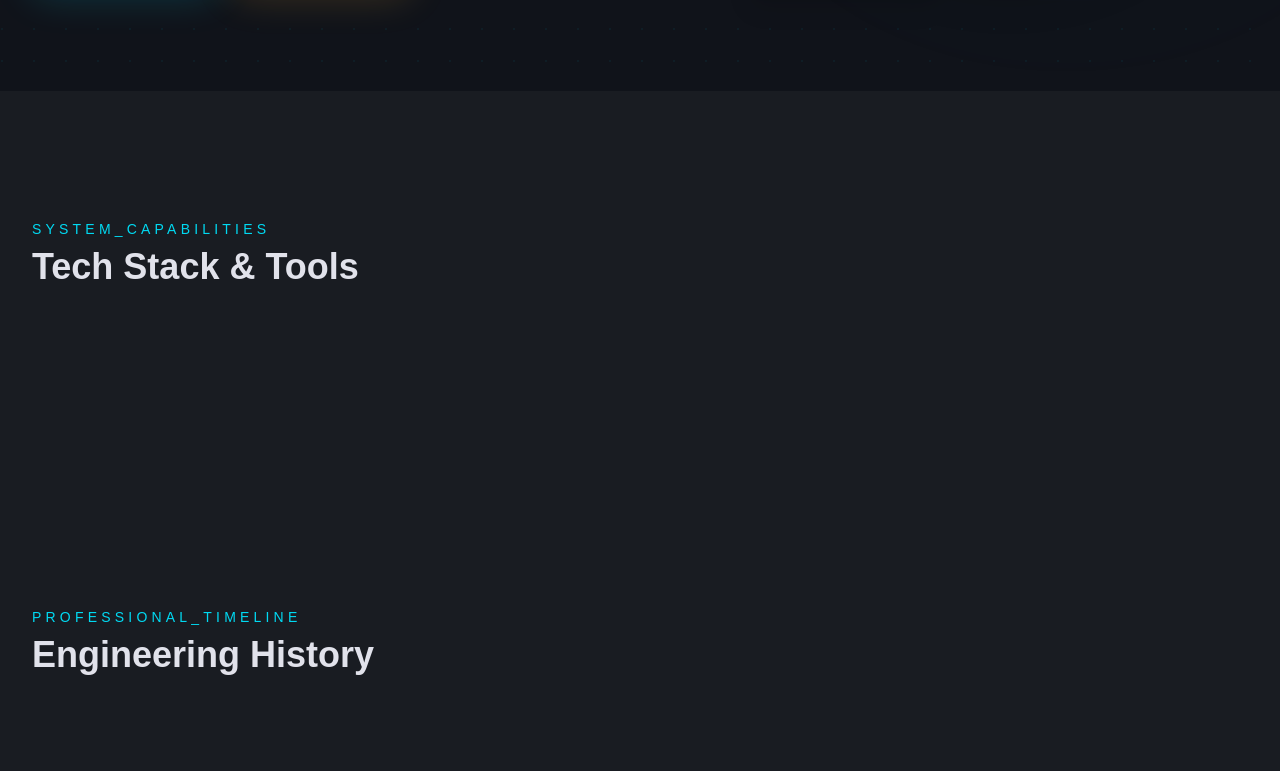
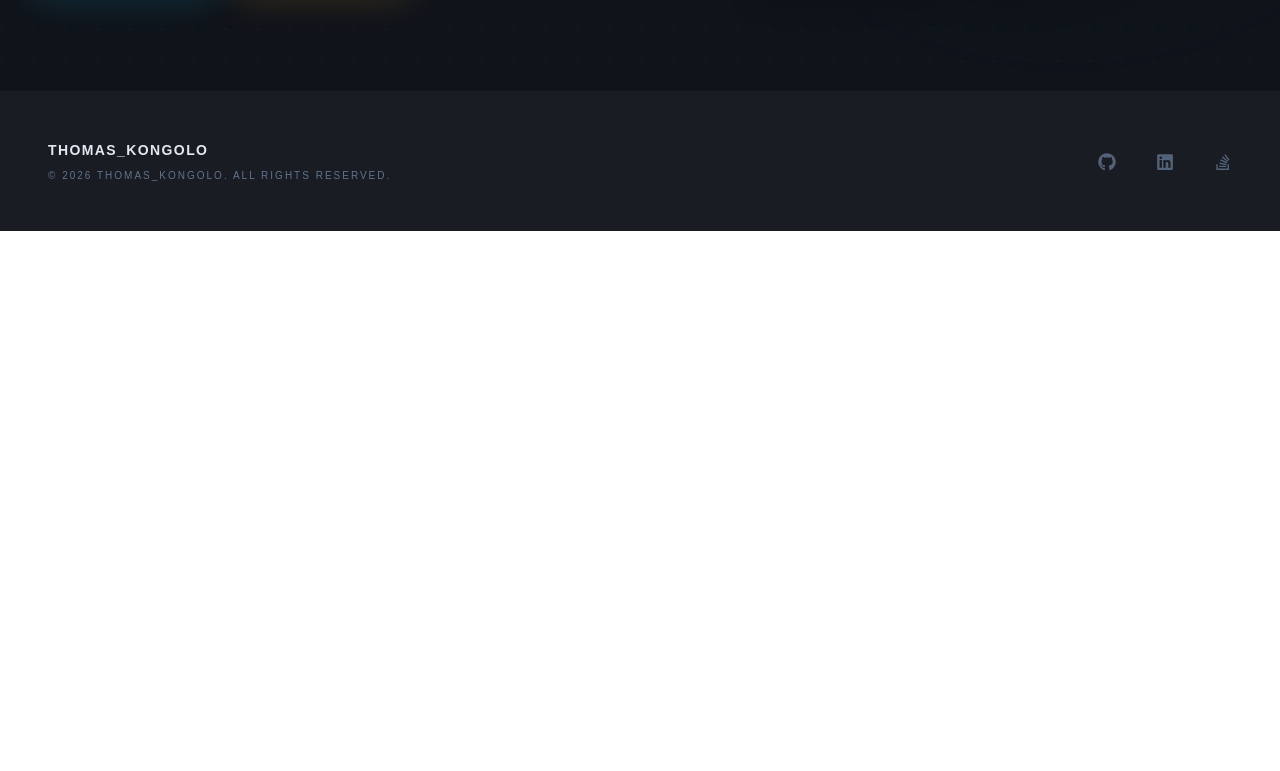
Before and after one commit to tkongolo/tkongolo.github.io, a React (Vite) app: page / in a window 1280 px wide. Shown: the part 709-1480 px from the top of the page. After the commit the page ends 940 px from the top, so only its background shows below. Built offline with nearby package versions, Linux system fonts and the light colour scheme.

Commit message:
deployment addition

```diff
--- a/src/components/layouts/section.layout.tsx
+++ b/src/components/layouts/section.layout.tsx
@@ -1,7 +1,7 @@
 import { useTranslation } from "react-i18next";
 import AboutSection from "../sections/hero.section.tsx";
-import SkillSection from "../sections/skills.section.tsx";
-import ExperienceSection from "../sections/experience.section.tsx";
+//import SkillSection from "../sections/skills.section.tsx";
+//import ExperienceSection from "../sections/experience.section.tsx";
 
 export function SectionLayout({ provider,sectionContent,
     linkButtons,images }:
@@ -24,10 +24,10 @@ export function SectionLayout({ provider,sectionContent,
         switch (provider) {
             case 'about':
                 return <AboutSection section={sectionContent} linkButtonInfo={linkButtons} imageInfo={images} />;
-            case 'skills':
-                return <SkillSection section={sectionContent} />
-            case 'experience':
-                return <ExperienceSection section={sectionContent} />
+            // case 'skills':
+            //     return <SkillSection section={sectionContent} />
+            // case 'experience':
+            //     return <ExperienceSection section={sectionContent} />
 
             default:
                 return null;
--- a/src/components/sections/experience.section.tsx
+++ b/src/components/sections/experience.section.tsx
@@ -1,34 +1,34 @@
-import type { SectionProps } from "../../models/models.ts";
-import { Badge } from "../ui/badge";
-import { SectionIntro } from "./shared";
+//import type { SectionProps } from "../../models/models.ts";
+//import { Badge } from "../ui/badge";
+//import { SectionIntro } from "./shared";
 
-export default function ExperienceSection({
-  section,
-  linkButtonInfo = [],
-  imageInfo = [],
-}: SectionProps) {
-  const content = section || null;
+// export default function ExperienceSection({
+//   section,
+//   linkButtonInfo = [],
+//   imageInfo = [],
+// }: SectionProps) {
+//   const content = section || null;
 
-  return (
-    <div className="py-32 bg-[#10131a] scroll-mt-20">
-      {
-        content && (
-          <div className="max-w-7xl mx-auto px-8">
-            <div className="flex flex-col md:flex-row justify-between items-end mb-16 gap-6">
-              <div className="max-w-2xl">
-                <SectionIntro
-                  accent="tertiary"
-                  eyebrow={content['']}
-                  title={content['']}
-                />
-              </div>
-            </div>
-          </div>
-        )
-      }
-    </div>
-  )
-}
+//   return (
+//     <div className="py-32 bg-[#10131a] scroll-mt-20">
+//       {
+//         content && (
+//           <div className="max-w-7xl mx-auto px-8">
+//             <div className="flex flex-col md:flex-row justify-between items-end mb-16 gap-6">
+//               <div className="max-w-2xl">
+//                 <SectionIntro
+//                   accent="tertiary"
+//                   eyebrow={content['']}
+//                   title={content['']}
+//                 />
+//               </div>
+//             </div>
+//           </div>
+//         )
+//       }
+//     </div>
+//   )
+// }
 
 // export function ExperienceSection({ t }: { t: (key: string) => string }) {
 //   const items = [
--- a/src/components/sections/foundation.section.tsx
+++ b/src/components/sections/foundation.section.tsx
@@ -1,21 +1,21 @@
-import type { SectionProps } from "../../models/models.ts";
+//import type { SectionProps } from "../../models/models.ts";
 
-export default function FoundationSection({
-  section,
-  linkButtonInfo = [],
-  imageInfo = [],
-}: SectionProps) {
-    const content = section || null;
+// export default function FoundationSection({
+//   section,
+//   linkButtonInfo = [],
+//   imageInfo = [],
+// }: SectionProps) {
+//     const content = section || null;
 
-    return (
-        <div className="py-32 bg-[#10131a] scroll-mt-20">
-          {
-            content && (
-              <div className="max-w-7xl mx-auto px-8">
+//     return (
+//         <div className="py-32 bg-[#10131a] scroll-mt-20">
+//           {
+//             content && (
+//               <div className="max-w-7xl mx-auto px-8">
 
-              </div>
-            )
-          }
-        </div>
-      )
-}
+//               </div>
+//             )
+//           }
+//         </div>
+//       )
+// }
--- a/src/components/sections/skills.section.tsx
+++ b/src/components/sections/skills.section.tsx
@@ -1,34 +1,34 @@
-import { useState } from 'react'
-import { CheckCircle } from 'lucide-react'
-import { classes, accentTextColor, accentBorder, accentShadow, SectionIntro, TagChip, MaterialIcon } from './shared'
-import type { SectionProps } from "../../models/models.ts";
+//import { useState } from 'react'
+//import { CheckCircle } from 'lucide-react'
+//import { classes, accentTextColor, accentBorder, accentShadow, SectionIntro, TagChip, MaterialIcon } from './shared'
+//import type { SectionProps } from "../../models/models.ts";
 
-export default function SkillSection({
-  section,
-  linkButtonInfo = [],
-  imageInfo = [],
-}: SectionProps) {
-    const [activeTabId, setActiveTabId] = useState("web-stack");
+// export default function SkillSection({
+//   section,
+//   linkButtonInfo = [],
+//   imageInfo = [],
+// }: SectionProps) {
+//     const [activeTabId, setActiveTabId] = useState("web-stack");
 
-    const content = section || null;
+//     const content = section || null;
 
-    return (
-        <div className="py-32 bg-[#191c22] scroll-mt-20">
-            {
-                content && (
-                    <div className="max-w-7xl mx-auto px-8">
-                        <SectionIntro
-                            className="mb-16"
-                            eyebrow={content['title_top']}
-                            title={content['title_bottom']}
-                        />
-                    </div>
-                )
-            }
+//     return (
+//         <div className="py-32 bg-[#191c22] scroll-mt-20">
+//             {
+//                 content && (
+//                     <div className="max-w-7xl mx-auto px-8">
+//                         <SectionIntro
+//                             className="mb-16"
+//                             eyebrow={content['title_top']}
+//                             title={content['title_bottom']}
+//                         />
+//                     </div>
+//                 )
+//             }
 
-        </div>
-    )
-}
+//         </div>
+//     )
+// }
 
 // export function SkillsSection({ t }: { t: (key: string) => string }) {
 //   const [activeTabId, setActiveTabId] = useState("web-stack")
```
